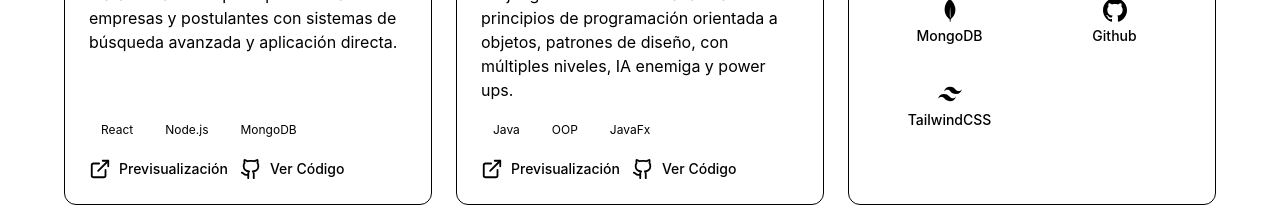
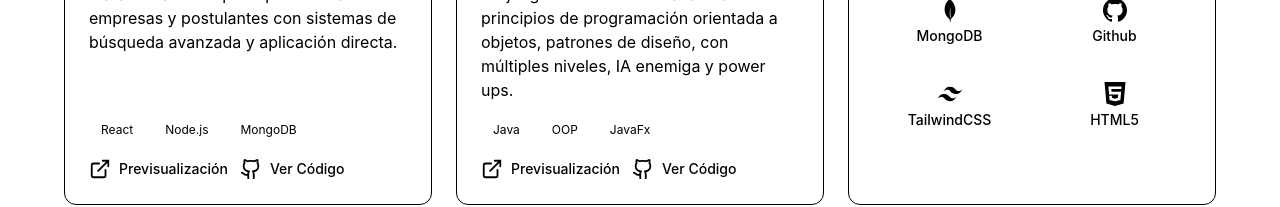
Before and after one commit to CristianAlarconDev/PortfolioV2, a React (Vite) app: page / in a window 1280 px wide. Shown: the part 1223-1430 px from the top of the page. Built offline with nearby package versions, Linux system fonts and the light colour scheme.

Commit message:
nueva tech

```diff
--- a/src/components/TechStackCard.jsx
+++ b/src/components/TechStackCard.jsx
@@ -1,6 +1,6 @@
 import { Code2 } from "lucide-react"
 import { useLanguage } from "../contexts/LanguageContext"
-import { SiJavascript, SiReact, SiNodedotjs,SiMongodb,SiOracle, SiGithub, SiTailwindcss} from "react-icons/si";
+import { SiJavascript, SiReact, SiNodedotjs,SiMongodb,SiHtml5, SiGithub, SiTailwindcss} from "react-icons/si";
 import { DiJava } from 'react-icons/di';
 export default function TechStackCard() {
   const { translate } = useLanguage()
@@ -12,6 +12,7 @@ export default function TechStackCard() {
     { name: "MongoDB", icon: <SiMongodb />},
     { name:"Github", icon:<SiGithub />},
     { name:"TailwindCSS", icon:<SiTailwindcss />},
+    { name:"HTML5", icon:<SiHtml5 />},
   ];
 
   return (
```
